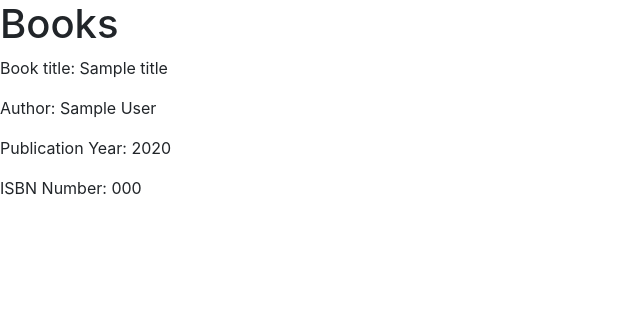
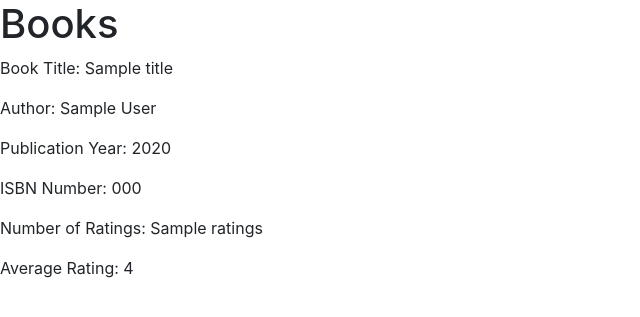
Before and after one commit to 2adityap/Goodreads-Book-Review, a Flask app: template templates/book.html in a window 1280 px wide. Shown: the top 317 px of the page, without its empty margins (0-640 px from the left). Run offline with Flask 2, Linux system fonts and the light colour scheme; the template is opened without the code that fills it: most values are stand-ins (such as "Sample title", 1, 10 or a date in 2020); some libraries are stand-ins or nearby versions.

Commit message:
made some changes

```diff
--- a/app.py
+++ b/app.py
@@ -1,5 +1,6 @@
 import os
 from flask import Flask, render_template, request
+import requests
 from sqlalchemy import create_engine
 from sqlalchemy.orm import scoped_session, sessionmaker
 
@@ -41,7 +42,15 @@ def new_user():
 @app.route("/search", methods = ["POST"])
 def search():
     search = request.form.get("search")
-    books = db.execute("SELECT * FROM users").fetchall()
+    books = db.execute("SELECT * FROM books").fetchall()
     for book in books:
-        if (book.isbn or book.title or book.author) == search:
-            return render_template("book.html",title=book.title,author=book.author,year=book.year,isbn=book.isbn)
+        if (book.title == search) or (book.isbn == search) or (book.author == search):
+            ibn = book.isbn
+            res = requests.get("https://www.goodreads.com/book/review_counts.json", params={"key":"CF3VCiRggrJxSHGXt1xfw","isbn": ibn })
+            #data = res.json()
+            #rating = data["books"][0]["average_rating"]
+            #ratings = data["books"][0]["work_ratings_count"]
+            rating = "Hi"
+            ratings = 5
+            return render_template("book.html",title=book.title,author=book.author,year=book.year,isbn=book.isbn, rating=rating, ratings=ratings)
+    return render_template("bookNotExist.html")
--- a/templates/book.html
+++ b/templates/book.html
@@ -5,9 +5,11 @@
   <link rel="stylesheet" href="https://stackpath.bootstrapcdn.com/bootstrap/4.3.1/css/bootstrap.min.css" integrity="sha384-ggOyR0iXCbMQv3Xipma34MD+dH/1fQ784/j6cY/iJTQUOhcWr7x9JvoRxT2MZw1T" crossorigin="anonymous">
 </head>
 <body>
-  <p> Book title: {{title}} </p>
+  <p> Book Title: {{title}} </p>
   <p> Author: {{author}} </p>
   <p> Publication Year: {{year}} </p>
   <p> ISBN Number: {{isbn}} </p>
+  <p> Number of Ratings: {{ratings}} </p>
+  <p> Average Rating: {{rating}} </p>
 </body>
 </html>
```
Also changed, not shown: templates/bookNotExist.html (added, +10 -0 lines).
